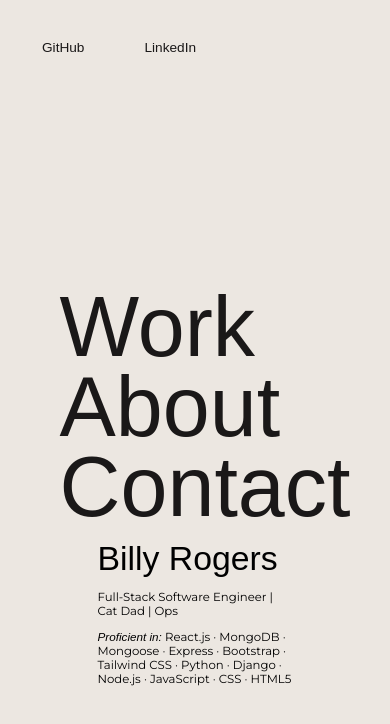
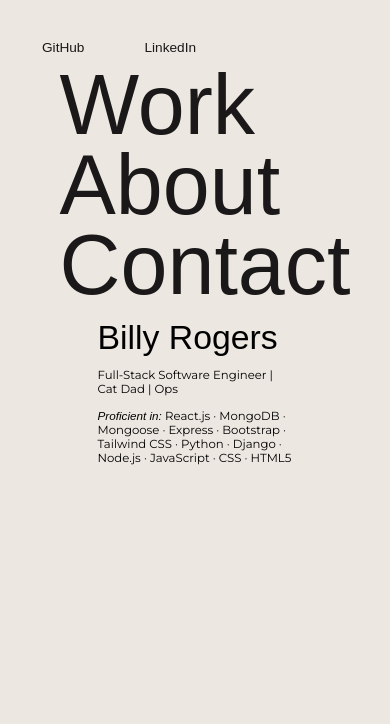
Before and after one commit to williamrogerschi/Portfolio, a React (Vite) app in the folder billy-port/: page / in a window 390 px wide. Shown: the top 724 px of the page. Built offline with nearby package versions, Linux system fonts and the light colour scheme; a web font is replaced by a local one.

Commit message:
changing to % for all heights and widths to see if that prevents the issue

```diff
--- a/billy-port/src/App.css
+++ b/billy-port/src/App.css
@@ -16,35 +16,35 @@ html, body {
   margin: 0;
   padding: 0;
   min-height: 100%;
-  height: 100vh;
-  width: 100vw;
+  height: 100%;
+  width: 100%;
   overflow: hidden;
   background-color: #ECE7E1;
 
     @media  screen and (max-width:1200px) {
     margin: 0;
     padding: 0;
-    min-height: 100vh;
-    height: 100vh;
+    min-height: 100%;
+    height: 100%;
     overflow: hidden;
   }
 }
 
 .home-container {
   display: flex;
-  min-width: 100vw;
+  min-width: 100%;
   overflow: hidden;
   justify-content: center;
   align-items: center;
   flex-direction: row;
-  width: 100vw;
+  width: 100%;
 
   @media  screen and (max-width: 1200px) {
     display: flex;
     justify-content: center;
     flex-direction: column-reverse;
     align-items: center;
-    height: 100vh;
+    height: 100%;
   }
 }
 
```
